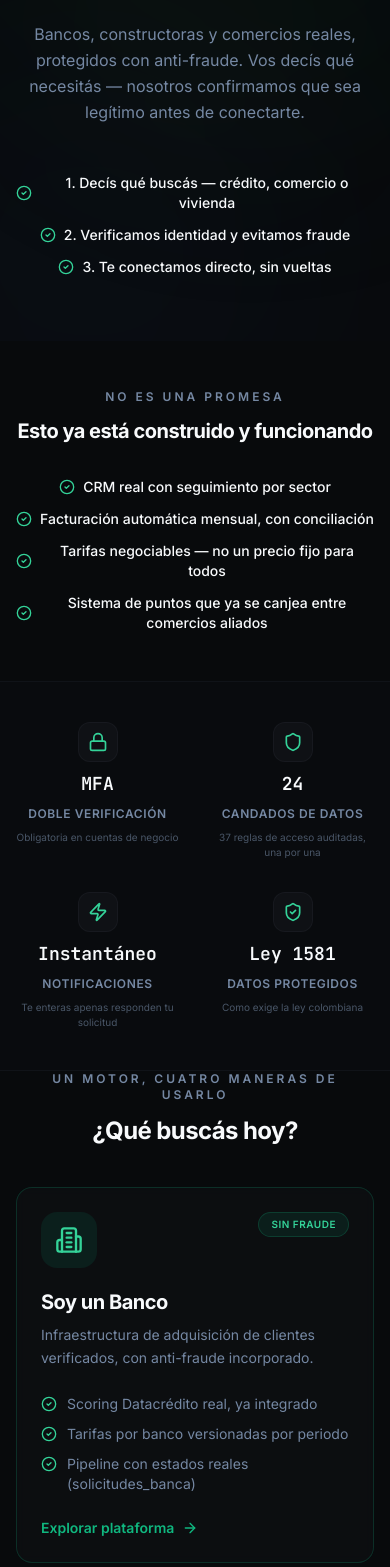
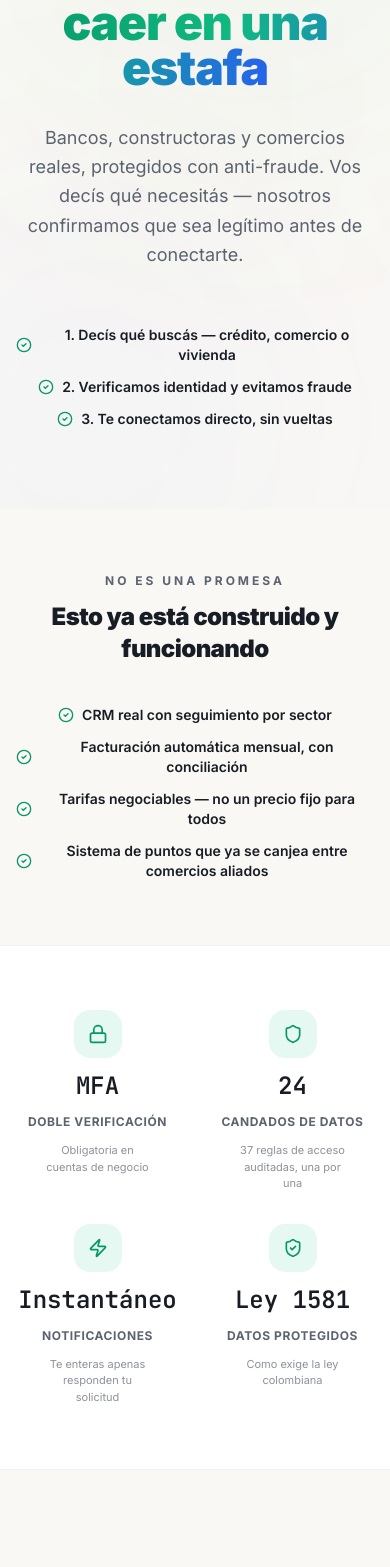
Before and after one commit to Neggo-12/neggo-12, a React (Vite) app in the folder web/: page / in a window 390 px wide. Shown: the part 360-1927 px from the top of the page. Built offline with nearby package versions, Linux system fonts and the light colour scheme; no server answers.

Commit message:
feat(landing): rediseño premium — tema claro y elegante en las 5 paginas publicas, tipografia mas grande, tarjetas con shadow, CTAs pildora

```diff
--- a/web/src/index.css
+++ b/web/src/index.css
@@ -44,6 +44,30 @@
     --sidebar-accent-foreground: 210 40% 98%;
     --sidebar-border: 220 14% 16%;
     --sidebar-ring: 160 84% 39%;
+  }
+
+  /* Tema claro y amigable — solo para las 5 páginas públicas de marketing
+     (LandingHub + landings de las 4 verticales). Los dashboards autenticados
+     siguen usando el tema oscuro de :root sin cambios, ya que las variables
+     CSS solo se sobreescriben dentro de .theme-public y heredan en cascada. */
+  .theme-public {
+    --background: 40 33% 97%;
+    --foreground: 220 20% 12%;
+
+    --card: 0 0% 100%;
+    --card-foreground: 220 20% 12%;
+
+    --popover: 0 0% 100%;
+    --popover-foreground: 220 20% 12%;
+
+    --secondary: 40 20% 93%;
+    --secondary-foreground: 220 20% 12%;
+
+    --muted: 40 20% 93%;
+    --muted-foreground: 220 10% 40%;
+
+    --border: 220 14% 88%;
+    --input: 220 14% 88%;
   }
 }
 
--- a/web/src/pages/LandingHub.tsx
+++ b/web/src/pages/LandingHub.tsx
@@ -31,36 +31,44 @@ interface AudienceCardProps {
 function AudienceCard({ to, icon: Icon, title, subtitle, benefits, accent, tag }: AudienceCardProps) {
   const config = {
     emerald: {
-      border: "border-emerald-500/20 hover:border-emerald-500/40",
-      glow: "hover:shadow-emerald-500/10",
-      iconBg: "bg-emerald-500/10 text-emerald-400 group-hover:bg-emerald-500/20",
+      border: "border-black/[0.06] hover:border-emerald-500/30",
+      glow: "hover:shadow-emerald-500/15",
+      iconBg: "bg-emerald-500/10 text-emerald-600 group-hover:bg-emerald-500 group-hover:text-white",
       accent: "bg-emerald-500",
-      tag: "bg-emerald-500/10 text-emerald-400 border-emerald-500/20",
-      line: "from-transparent via-emerald-500/50 to-transparent",
+      tag: "bg-emerald-500/10 text-emerald-700 border-emerald-500/20",
+      check: "text-emerald-600",
+      cta: "hsl(160 84% 33%)",
+      line: "from-transparent via-emerald-500 to-transparent",
     },
     blue: {
-      border: "border-blue-500/20 hover:border-blue-500/40",
-      glow: "hover:shadow-blue-500/10",
-      iconBg: "bg-blue-500/10 text-blue-400 group-hover:bg-blue-500/20",
+      border: "border-black/[0.06] hover:border-blue-500/30",
+      glow: "hover:shadow-blue-500/15",
+      iconBg: "bg-blue-500/10 text-blue-600 group-hover:bg-blue-500 group-hover:text-white",
       accent: "bg-blue-500",
-      tag: "bg-blue-500/10 text-blue-400 border-blue-500/20",
-      line: "from-transparent via-blue-500/50 to-transparent",
+      tag: "bg-blue-500/10 text-blue-700 border-blue-500/20",
+      check: "text-blue-600",
+      cta: "hsl(217 91% 45%)",
+      line: "from-transparent via-blue-500 to-transparent",
     },
     amber: {
-      border: "border-amber-500/20 hover:border-amber-500/40",
-      glow: "hover:shadow-amber-500/10",
-      iconBg: "bg-amber-500/10 text-amber-400 group-hover:bg-amber-500/20",
+      border: "border-black/[0.06] hover:border-amber-500/30",
+      glow: "hover:shadow-amber-500/15",
+      iconBg: "bg-amber-500/10 text-amber-600 group-hover:bg-amber-500 group-hover:text-white",
       accent: "bg-amber-500",
-      tag: "bg-amber-500/10 text-amber-400 border-amber-500/20",
-      line: "from-transparent via-amber-500/50 to-transparent",
+      tag: "bg-amber-500/10 text-amber-700 border-amber-500/20",
+      check: "text-amber-600",
+      cta: "hsl(32 95% 40%)",
+      line: "from-transparent via-amber-500 to-transparent",
     },
     purple: {
-      border: "border-purple-500/20 hover:border-purple-500/40",
-      glow: "hover:shadow-purple-500/10",
-      iconBg: "bg-purple-500/10 text-purple-400 group-hover:bg-purple-500/20",
+      border: "border-black/[0.06] hover:border-purple-500/30",
+      glow: "hover:shadow-purple-500/15",
+      iconBg: "bg-purple-500/10 text-purple-600 group-hover:bg-purple-500 group-hover:text-white",
       accent: "bg-purple-500",
-      tag: "bg-purple-500/10 text-purple-400 border-purple-500/20",
-      line: "from-transparent via-purple-500/50 to-transparent",
+      tag: "bg-purple-500/10 text-purple-700 border-purple-500/20",
+      check: "text-purple-600",
+      cta: "hsl(271 81% 45%)",
+      line: "from-transparent via-purple-500 to-transparent",
     },
   }[accent];
 
@@ -68,38 +76,37 @@ function AudienceCard({ to, icon: Icon, title, subtitle, benefits, accent, tag }
     <Link
       to={to}
       className={cn(
-        "group relative flex flex-col overflow-hidden rounded-2xl border bg-card/60 backdrop-blur-sm",
-        "transition-all duration-500 hover:scale-[1.02] hover:shadow-2xl",
+        "group relative flex flex-col overflow-hidden rounded-3xl border bg-card shadow-sm",
+        "transition-all duration-500 hover:scale-[1.015] hover:shadow-2xl",
         config.border,
         config.glow
       )}
     >
-      <div className={cn("absolute inset-x-0 top-0 h-0.5 bg-gradient-to-r opacity-0 transition-opacity group-hover:opacity-100", config.line)} />
-      <div className="absolute inset-0 bg-gradient-to-br from-white/[0.03] via-transparent to-transparent opacity-0 transition-opacity group-hover:opacity-100" />
+      <div className={cn("absolute inset-x-0 top-0 h-1 bg-gradient-to-r opacity-0 transition-opacity group-hover:opacity-100", config.line)} />
 
-      <div className="relative flex flex-col p-6 sm:p-8">
-        <div className="flex items-start justify-between mb-5">
-          <div className={cn("flex h-14 w-14 items-center justify-center rounded-2xl transition-colors", config.iconBg)}>
+      <div className="relative flex flex-col p-7 sm:p-9">
+        <div className="flex items-start justify-between mb-6">
+          <div className={cn("flex h-14 w-14 items-center justify-center rounded-2xl transition-colors duration-300", config.iconBg)}>
             <Icon className="h-7 w-7" />
           </div>
-          <span className={cn("rounded-full border px-3 py-1 text-[10px] font-semibold uppercase tracking-wider", config.tag)}>
+          <span className={cn("rounded-full border px-3 py-1 text-[10px] font-bold uppercase tracking-wider", config.tag)}>
             {tag}
           </span>
         </div>
 
-        <h3 className="text-xl font-bold text-foreground tracking-tight mb-2">{title}</h3>
-        <p className="text-sm text-muted-foreground leading-relaxed mb-6">{subtitle}</p>
+        <h3 className="text-2xl font-black text-foreground tracking-tight mb-2.5">{title}</h3>
+        <p className="text-sm text-muted-foreground leading-relaxed mb-7">{subtitle}</p>
 
-        <ul className="space-y-2.5 mb-6">
+        <ul className="space-y-3 mb-7">
           {benefits.map((b) => (
-            <li key={b} className="flex items-start gap-2.5 text-sm text-muted-foreground">
-              <CheckCircle2 className={cn("h-4 w-4 shrink-0 mt-0.5", accent === "emerald" ? "text-emerald-400" : accent === "blue" ? "text-blue-400" : accent === "amber" ? "text-amber-400" : "text-purple-400")} />
+            <li key={b} className="flex items-start gap-2.5 text-sm text-foreground/80">
+              <CheckCircle2 className={cn("h-4 w-4 shrink-0 mt-0.5", config.check)} />
               <span>{b}</span>
             </li>
           ))}
         </ul>
 
-        <div className="mt-auto flex items-center gap-2 text-sm font-semibold transition-colors" style={{ color: accent === "emerald" ? "hsl(160 84% 39%)" : accent === "blue" ? "hsl(217 91% 60%)" : accent === "amber" ? "hsl(38 92% 50%)" : "hsl(271 91% 65%)" }}>
+        <div className="mt-auto flex items-center gap-2 text-sm font-bold transition-colors" style={{ color: config.cta }}>
           <span>Explorar plataforma</span>
           <ArrowRight className="h-4 w-4 transition-transform group-hover:translate-x-1" />
         </div>
@@ -111,7 +118,7 @@ function AudienceCard({ to, icon: Icon, title, subtitle, benefits, accent, tag }
 // ── Landing Hub ───────────────────────────────────────────────
 export default function LandingHub() {
   return (
-    <div className="min-h-screen bg-background">
+    <div className="min-h-screen theme-public bg-background">
       {/* ═════════════════════════════════════════════════════════
           NAVBAR — Clean, public-facing
          ═════════════════════════════════════════════════════════ */}
@@ -120,11 +127,11 @@ export default function LandingHub() {
           {/* ── Logo ── */}
           <Link to="/" className="flex items-center gap-3">
             <div className="flex h-9 w-9 items-center justify-center rounded-xl bg-emerald-500/10 glow-green">
-              <Sparkles className="h-5 w-5 text-emerald-400" />
+              <Sparkles className="h-5 w-5 text-emerald-600" />
             </div>
             <div>
               <span className="text-lg font-extrabold tracking-tight text-foreground">Neggo</span>
-              <span className="hidden sm:inline text-[10px] uppercase tracking-[0.2em] text-emerald-400 font-semibold ml-2">Verificado</span>
+              <span className="hidden sm:inline text-[10px] uppercase tracking-[0.2em] text-emerald-600 font-semibold ml-2">Verificado</span>
             </div>
           </Link>
 
@@ -151,7 +158,7 @@ export default function LandingHub() {
             {/* Acceso Seguro button */}
             <Link
               to="/login-ecosistema"
-              className="inline-flex items-center gap-2 rounded-xl border border-emerald-500/30 bg-emerald-500/10 px-4 py-2 text-xs font-semibold text-emerald-400 hover:bg-emerald-500/20 hover:border-emerald-500/40 transition-all duration-200 shadow-sm"
+              className="inline-flex items-center gap-2 rounded-xl border border-emerald-500/30 bg-emerald-500/10 px-4 py-2 text-xs font-semibold text-emerald-600 hover:bg-emerald-500/20 hover:border-emerald-500/40 transition-all duration-200 shadow-sm"
             >
               <Lock className="h-3.5 w-3.5" />
               <span className="hidden sm:inline">Acceso Seguro</span>
@@ -170,34 +177,34 @@ export default function LandingHub() {
         <div className="absolute -bottom-40 -left-40 h-[500px] w-[500px] rounded-full bg-blue-500/[0.03] blur-[120px]" />
         <div className="absolute top-1/2 left-1/2 h-[300px] w-[300px] -translate-x-1/2 -translate-y-1/2 rounded-full bg-amber-500/[0.02] blur-[100px]" />
 
-        <div className="relative mx-auto max-w-7xl px-4 sm:px-6 lg:px-8 pt-20 pb-16 sm:pt-28 sm:pb-24 text-center">
+        <div className="relative mx-auto max-w-7xl px-4 sm:px-6 lg:px-8 pt-24 pb-20 sm:pt-32 sm:pb-28 text-center">
           {/* Badge */}
-          <div className="inline-flex items-center gap-2 rounded-full border border-emerald-500/20 bg-emerald-500/5 px-4 py-1.5 text-xs font-medium text-emerald-400 mb-6">
+          <div className="inline-flex items-center gap-2 rounded-full border border-emerald-500/20 bg-emerald-500/5 px-4 py-1.5 text-xs font-semibold text-emerald-700 mb-8">
             <Activity className="h-3.5 w-3.5" />
             Verificado antes de que hables con nadie
           </div>
 
-          <h1 className="text-4xl font-extrabold tracking-tight text-foreground sm:text-6xl lg:text-7xl max-w-4xl mx-auto leading-[1.1]">
+          <h1 className="text-5xl font-black tracking-tight text-foreground sm:text-7xl lg:text-8xl max-w-5xl mx-auto leading-[0.95]">
             Conseguí lo que buscás en Medellín{" "}
-            <span className="text-transparent bg-clip-text bg-gradient-to-r from-emerald-400 via-emerald-300 to-blue-400">
-              sin caer en una estafa en el camino
+            <span className="text-transparent bg-clip-text bg-gradient-to-r from-emerald-600 via-emerald-500 to-blue-600">
+              sin caer en una estafa
             </span>
           </h1>
 
-          <p className="mt-6 text-base sm:text-lg text-muted-foreground max-w-2xl mx-auto leading-relaxed">
+          <p className="mt-8 text-lg sm:text-xl text-muted-foreground max-w-2xl mx-auto leading-relaxed">
             Bancos, constructoras y comercios reales, protegidos con anti-fraude.
             Vos decís qué necesitás — nosotros confirmamos que sea legítimo antes de conectarte.
           </p>
 
           {/* Value props strip */}
-          <div className="mt-12 flex flex-wrap items-center justify-center gap-x-8 gap-y-3 sm:gap-x-12">
+          <div className="mt-14 flex flex-wrap items-center justify-center gap-x-8 gap-y-3 sm:gap-x-12">
             {[
               "1. Decís qué buscás — crédito, comercio o vivienda",
               "2. Verificamos identidad y evitamos fraude",
               "3. Te conectamos directo, sin vueltas",
             ].map((claim) => (
-              <div key={claim} className="flex items-center gap-2 text-sm font-medium text-foreground">
-                <CheckCircle2 className="h-4 w-4 text-emerald-400 shrink-0" />
+              <div key={claim} className="flex items-center gap-2 text-sm font-semibold text-foreground">
+                <CheckCircle2 className="h-4 w-4 text-emerald-600 shrink-0" />
                 <span>{claim}</span>
               </div>
             ))}
@@ -208,11 +215,11 @@ export default function LandingHub() {
       {/* ═════════════════════════════════════════════════════════
           PROOF — "no es una promesa, ya está construido"
          ═════════════════════════════════════════════════════════ */}
-      <section className="mx-auto max-w-5xl px-4 sm:px-6 lg:px-8 py-12 text-center">
-        <p className="text-xs uppercase tracking-[0.25em] text-muted-foreground font-semibold mb-3">
+      <section className="mx-auto max-w-5xl px-4 sm:px-6 lg:px-8 py-16 text-center">
+        <p className="text-xs uppercase tracking-[0.25em] text-muted-foreground font-bold mb-3">
           No es una promesa
         </p>
-        <h2 className="text-xl sm:text-2xl font-bold text-foreground tracking-tight mb-8">
+        <h2 className="text-2xl sm:text-3xl font-black text-foreground tracking-tight mb-10">
           Esto ya está construido y funcionando
         </h2>
         <div className="flex flex-wrap items-center justify-center gap-x-8 gap-y-3">
@@ -222,8 +229,8 @@ export default function LandingHub() {
             "Tarifas negociables — no un precio fijo para todos",
             "Sistema de puntos que ya se canjea entre comercios aliados",
           ].map((item) => (
-            <div key={item} className="flex items-center gap-2 text-sm font-medium text-foreground">
-              <CheckCircle2 className="h-4 w-4 text-emerald-400 shrink-0" />
+            <div key={item} className="flex items-center gap-2 text-sm font-semibold text-foreground">
+              <CheckCircle2 className="h-4 w-4 text-emerald-600 shrink-0" />
               <span>{item}</span>
             </div>
           ))}
@@ -233,8 +240,8 @@ export default function LandingHub() {
       {/* ═════════════════════════════════════════════════════════
           TRUST BAR
          ═════════════════════════════════════════════════════════ */}
-      <section className="border-y border-border/30 bg-card/20">
-        <div className="mx-auto max-w-7xl px-4 sm:px-6 lg:px-8 py-10">
+      <section className="border-y border-black/[0.06] bg-white">
+        <div className="mx-auto max-w-7xl px-4 sm:px-6 lg:px-8 py-16">
           <div className="grid grid-cols-2 gap-8 sm:grid-cols-4">
             {[
               { icon: Lock, label: "Doble verificación", value: "MFA", desc: "Obligatoria en cuentas de negocio" },
@@ -242,13 +249,13 @@ export default function LandingHub() {
               { icon: Zap, label: "Notificaciones", value: "Instantáneo", desc: "Te enteras apenas responden tu solicitud" },
               { icon: ShieldCheck, label: "Datos protegidos", value: "Ley 1581", desc: "Como exige la ley colombiana" },
             ].map((item) => (
-              <div key={item.label} className="flex flex-col items-center text-center gap-2">
-                <div className="flex h-10 w-10 items-center justify-center rounded-xl bg-card border border-border/40">
-                  <item.icon className="h-5 w-5 text-emerald-400" />
+              <div key={item.label} className="flex flex-col items-center text-center gap-3">
+                <div className="flex h-12 w-12 items-center justify-center rounded-2xl bg-emerald-500/10">
+                  <item.icon className="h-5 w-5 text-emerald-600" />
                 </div>
-                <div className="text-lg font-bold font-mono text-foreground">{item.value}</div>
-                <div className="text-xs font-semibold uppercase tracking-wider text-muted-foreground">{item.label}</div>
-                <div className="text-[10px] text-muted-foreground/60">{item.desc}</div>
+                <div className="text-2xl font-black font-mono text-foreground">{item.value}</div>
+                <div className="text-xs font-bold uppercase tracking-wider text-muted-foreground">{item.label}</div>
+                <div className="text-[11px] text-muted-foreground/70 max-w-[16ch]">{item.desc}</div>
               </div>
             ))}
           </div>
@@ -258,12 +265,12 @@ export default function LandingHub() {
       {/* ═════════════════════════════════════════════════════════
           AUDIENCE PATHS
          ═════════════════════════════════════════════════════════ */}
-      <section className="mx-auto max-w-7xl px-4 sm:px-6 lg:px-8 pb-20">
-        <div className="text-center mb-10">
-          <p className="text-xs uppercase tracking-[0.25em] text-muted-foreground font-semibold mb-3">
+      <section className="mx-auto max-w-7xl px-4 sm:px-6 lg:px-8 py-24">
+        <div className="text-center mb-14">
+          <p className="text-xs uppercase tracking-[0.25em] text-muted-foreground font-bold mb-3">
             Un motor, cuatro maneras de usarlo
           </p>
-          <h2 className="text-2xl sm:text-3xl font-bold text-foreground tracking-tight">
+          <h2 className="text-3xl sm:text-4xl font-black text-foreground tracking-tight">
             ¿Qué buscás hoy?
           </h2>
         </div>
@@ -332,13 +339,13 @@ export default function LandingHub() {
       {/* ═════════════════════════════════════════════════════════
           FAQ — objeciones ya validadas (marketing-neggo.md, sección 8)
          ═════════════════════════════════════════════════════════ */}
-      <section className="border-y border-border/30 bg-card/20">
-        <div className="mx-auto max-w-5xl px-4 sm:px-6 lg:px-8 py-16">
-          <div className="text-center mb-10">
-            <p className="text-xs uppercase tracking-[0.25em] text-muted-foreground font-semibold mb-3">
+      <section className="border-y border-black/[0.06] bg-white">
+        <div className="mx-auto max-w-5xl px-4 sm:px-6 lg:px-8 py-24">
+          <div className="text-center mb-14">
+            <p className="text-xs uppercase tracking-[0.25em] text-muted-foreground font-bold mb-3">
               Antes de que preguntes
             </p>
-            <h2 className="text-2xl sm:text-3xl font-bold text-foreground tracking-tight">
+            <h2 className="text-3xl sm:text-4xl font-black text-foreground tracking-tight">
               Las dudas que ya nos hicieron
             </h2>
           </div>
@@ -361,8 +368,8 @@ export default function LandingHub() {
                 a: "Doble verificación en cuentas de negocio, protección bajo la Ley 1581, y nunca compartimos tu información sin tu autorización explícita.",
               },
             ].map((item) => (
-              <div key={item.q} className="rounded-2xl border border-border/40 bg-card/60 p-5">
-                <p className="text-sm font-semibold text-foreground mb-1.5">{item.q}</p>
+              <div key={item.q} className="rounded-2xl border border-black/[0.06] bg-background p-6 shadow-sm hover:shadow-md transition-shadow">
+                <p className="text-sm font-bold text-foreground mb-2">{item.q}</p>
                 <p className="text-sm text-muted-foreground leading-relaxed">{item.a}</p>
               </div>
             ))}
@@ -373,25 +380,25 @@ export default function LandingHub() {
       {/* ═════════════════════════════════════════════════════════
           SAFE ACCESS CTA — replaces old Profile Switcher
          ═════════════════════════════════════════════════════════ */}
-      <section className="mx-auto max-w-7xl px-4 sm:px-6 lg:px-8 py-16">
-        <div className="max-w-lg mx-auto rounded-2xl border border-emerald-500/20 bg-card/40 backdrop-blur-sm p-8 text-center">
-          <div className="flex h-14 w-14 items-center justify-center rounded-2xl bg-emerald-500/10 border border-emerald-500/20 mx-auto mb-4">
-            <ShieldCheck className="h-7 w-7 text-emerald-400" />
+      <section className="mx-auto max-w-7xl px-4 sm:px-6 lg:px-8 py-24">
+        <div className="max-w-lg mx-auto rounded-3xl border border-black/[0.06] bg-white shadow-xl p-10 text-center">
+          <div className="flex h-16 w-16 items-center justify-center rounded-2xl bg-emerald-500/10 mx-auto mb-5">
+            <ShieldCheck className="h-8 w-8 text-emerald-600" />
           </div>
-          <div className="inline-flex items-center gap-2 rounded-full border border-amber-500/30 bg-amber-500/10 px-3 py-1 text-[10px] font-semibold text-amber-400 mb-4">
+          <div className="inline-flex items-center gap-2 rounded-full border border-amber-500/30 bg-amber-500/10 px-3 py-1 text-[10px] font-bold text-amber-700 mb-5">
             Cupos limitados — primeros 50 comercios con Sello de Confianza gratis
           </div>
-          <h3 className="text-lg font-bold text-foreground mb-2">
+          <h3 className="text-2xl font-black text-foreground mb-2.5">
             Acceso al Ecosistema
           </h3>
-          <p className="text-sm text-muted-foreground leading-relaxed mb-6">
+          <p className="text-sm text-muted-foreground leading-relaxed mb-8">
             Verificamos todo antes de conectarte, sin letra chica y sin permanencia —
             si no te sirve, te vas sin líos. Bancos, constructoras, comercios y clientes,
             en un solo lugar seguro.
           </p>
           <Link
             to="/login-ecosistema"
-            className="inline-flex items-center gap-2 rounded-xl bg-emerald-600 hover:bg-emerald-500 text-white px-6 py-3 text-sm font-semibold shadow-lg shadow-emerald-600/20 transition-all duration-200 hover:shadow-emerald-600/30 hover:scale-[1.02]"
+            className="inline-flex items-center gap-2 rounded-full bg-emerald-600 hover:bg-emerald-500 text-white px-8 py-4 text-base font-bold shadow-lg shadow-emerald-600/25 transition-all duration-200 hover:shadow-emerald-600/40 hover:scale-[1.03]"
           >
             <Lock className="h-4 w-4" />
             Acceso Seguro al Ecosistema
@@ -406,7 +413,7 @@ export default function LandingHub() {
         <div className="mx-auto max-w-7xl px-4 sm:px-6 lg:px-8 py-8">
           <div className="flex flex-col sm:flex-row items-center justify-between gap-4">
             <div className="flex items-center gap-2">
-              <Sparkles className="h-4 w-4 text-emerald-400" />
+              <Sparkles className="h-4 w-4 text-emerald-600" />
               <span className="text-sm font-bold text-foreground">Neggo</span>
               <span className="text-[10px] text-muted-foreground">— Conexiones verificadas en Medellín</span>
             </div>
@@ -415,7 +422,7 @@ export default function LandingHub() {
               <Link to="/landing/constructoras" className="text-xs text-muted-foreground hover:text-foreground transition-colors">Constructoras</Link>
               <Link to="/corporativo/comercios" className="text-xs text-muted-foreground hover:text-foreground transition-colors">Comercios</Link>
               <Link to="/landing/clientes" className="text-xs text-muted-foreground hover:text-foreground transition-colors">Clientes</Link>
-              <Link to="/login-ecosistema" className="text-xs text-muted-foreground hover:text-emerald-400 transition-colors">Acceso Seguro</Link>
+              <Link to="/login-ecosistema" className="text-xs text-muted-foreground hover:text-emerald-600 transition-colors">Acceso Seguro</Link>
             </div>
           </div>
           <div className="mt-4 text-center">
```
Also changed, not shown: web/src/pages/CorporativoComercios.tsx (+31 -31 lines), web/src/pages/LandingBancos.tsx (+36 -36 lines), web/src/pages/LandingClientes.tsx (+65 -58 lines), web/src/pages/LandingConstructoras.tsx (+36 -36 lines).
